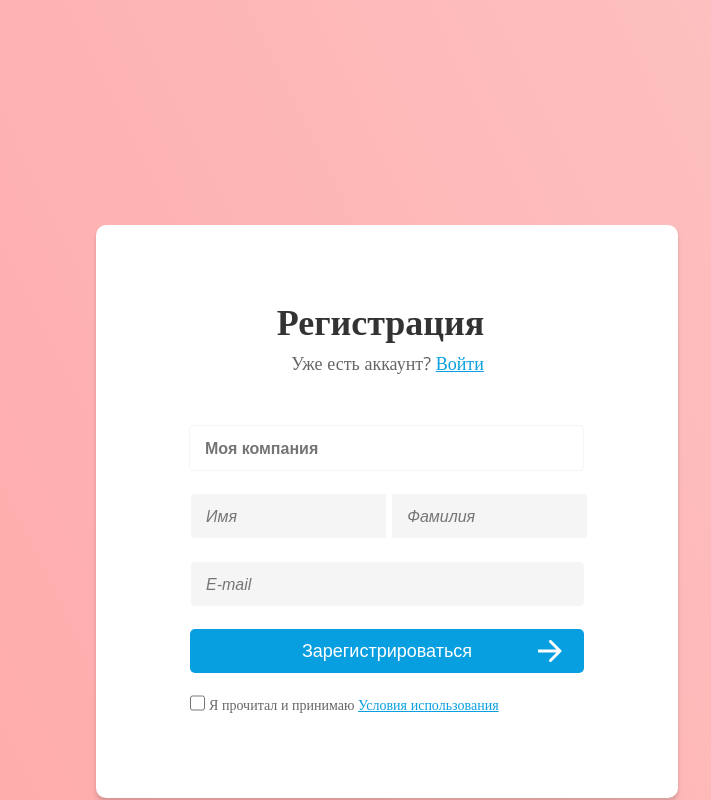
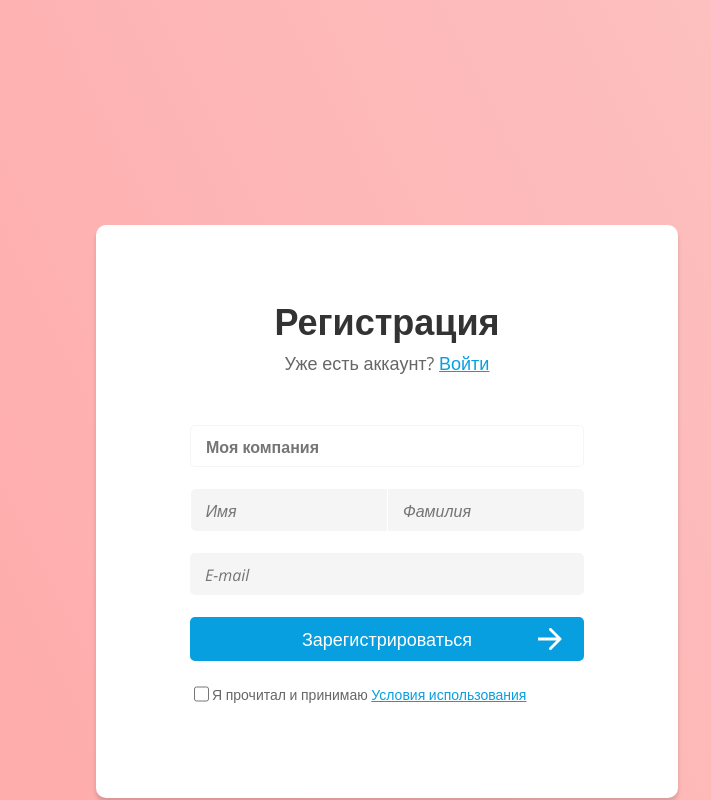
Before and after one commit to ShCiv/DZ, a plain HTML site: page 2-Form/form.html in a window 1280 px wide. Shown: the top 800 px of the page, without its empty margins (253-964 px from the left). Drawn offline with nearby package versions, Linux system fonts and the light colour scheme.

Commit message:
Flex_0.1

```diff
--- a/2-Form/form.html
+++ b/2-Form/form.html
@@ -30,7 +30,7 @@
               id="company"
             />
           </section>
-          <section>
+          <section class="name">
             <label for="name"></label>
             <input type="text" placeholder="Имя" name="name" id="name" />
             <label for="surname"></label>
@@ -51,7 +51,6 @@
               required
             />
           </section>
-
           <button>
             Зарегистрироваться <img src="Arrow 1arrow.png" alt="Стрелочка" />
           </button>
--- a/2-Form/style.css
+++ b/2-Form/style.css
@@ -2,7 +2,6 @@ body {
   max-width: 1440px;
   margin: 0;
   background: linear-gradient(244deg, #fdc5c5, #ffa5a5);
-  font-family: "Open Sans";
 }
 
 form {
@@ -12,12 +11,14 @@ form {
   border-radius: 10px;
   margin: 225px auto;
   box-shadow: 0px 4px 4px 0px #00000025;
-  box-sizing: border-box;
   display: flex;
   flex-direction: column;
   flex-wrap: wrap;
+  align-items: center;
 }
+
 h1 {
+  max-width: 525px;
   font-size: 36px;
   font-weight: 700;
   line-height: 49px;
@@ -25,9 +26,9 @@ h1 {
   color: #333333;
   width: 383px;
   height: 54px;
-  padding: 72px 106px 0px 93px;
-  margin: 0;
+  margin: 72px auto 0;
 }
+
 p,
 .comeIn {
   font-size: 18px;
@@ -37,8 +38,7 @@ p,
   color: #666666;
   width: 237px;
   height: 26px;
-  margin: 0 auto;
-  margin-bottom: 48px;
+  margin: 0 auto 48px;
 }
 
 a {
@@ -52,11 +52,10 @@ button {
   font-size: 18px;
   font-weight: 400;
   line-height: 25px;
-  text-align: center;
-  width: 394px;
+  max-width: 394px;
   height: 44px;
-  margin: 0 94px;
   border: 0;
+  padding: 0;
   border-radius: 5px;
   position: relative;
 }
@@ -67,36 +66,40 @@ img {
   left: 348px;
 }
 
+section {
+  max-width: 395px;
+  max-height: 46px;
+}
+
 #company {
+  background-color: #fff;
   font-size: 16px;
   font-weight: 600;
   line-height: 22px;
   text-align: start;
   color: #333333;
   border: 1px solid #f5f5f5;
-  width: 378px;
+  width: 394px;
   height: 42px;
   border-radius: 5px;
-  margin: 0 93px 0;
   padding: 2px 0 0 15px;
 }
 
 #name,
 #surname {
+  border: none;
   font-size: 16px;
   font-style: italic;
   font-weight: 400;
   line-height: 22px;
   text-align: left;
   background-color: #f5f5f5;
-  width: 180px;
+  width: 196px;
   height: 42px;
-  border: 1px solid #ffffff;
   padding: 2px 0 0 15px;
 }
 
 #name {
-  margin: 0px 0px 0px 94px;
   border-top-left-radius: 5px;
   border-bottom-left-radius: 5px;
 }
@@ -107,12 +110,10 @@ img {
 }
 
 #email {
-  width: 378px;
+  width: 394px;
   height: 42px;
+  border: none;
   border-radius: 5px;
-  margin: 0px 94px;
-  border-radius: 5px;
-  border: 1px solid #ffffff;
   background-color: #f5f5f5;
   font-size: 16px;
   font-style: italic;
@@ -129,7 +130,11 @@ input[type="checkbox"] {
   border-radius: 5px;
   border: 1px solid #eeeeee;
   background-color: #f5f5f5;
-  margin: 0px 4px 0 94px;
+}
+
+.name {
+  display: flex;
+  justify-content: space-between;
 }
 
 .condition {
@@ -138,10 +143,10 @@ input[type="checkbox"] {
   line-height: 19px;
   text-align: center;
   color: #666666;
-  margin: 0px 104px 0 0;
 }
 
 .details {
+  max-width: 394px;
   display: flex;
   flex-direction: column;
   flex-wrap: wrap;
@@ -150,4 +155,10 @@ input[type="checkbox"] {
 
 .checkbox {
   display: flex;
+  align-items: center;
 }
+
+* {
+  box-sizing: border-box;
+  font-family: "Open Sans", sans-serif;
+}
```
